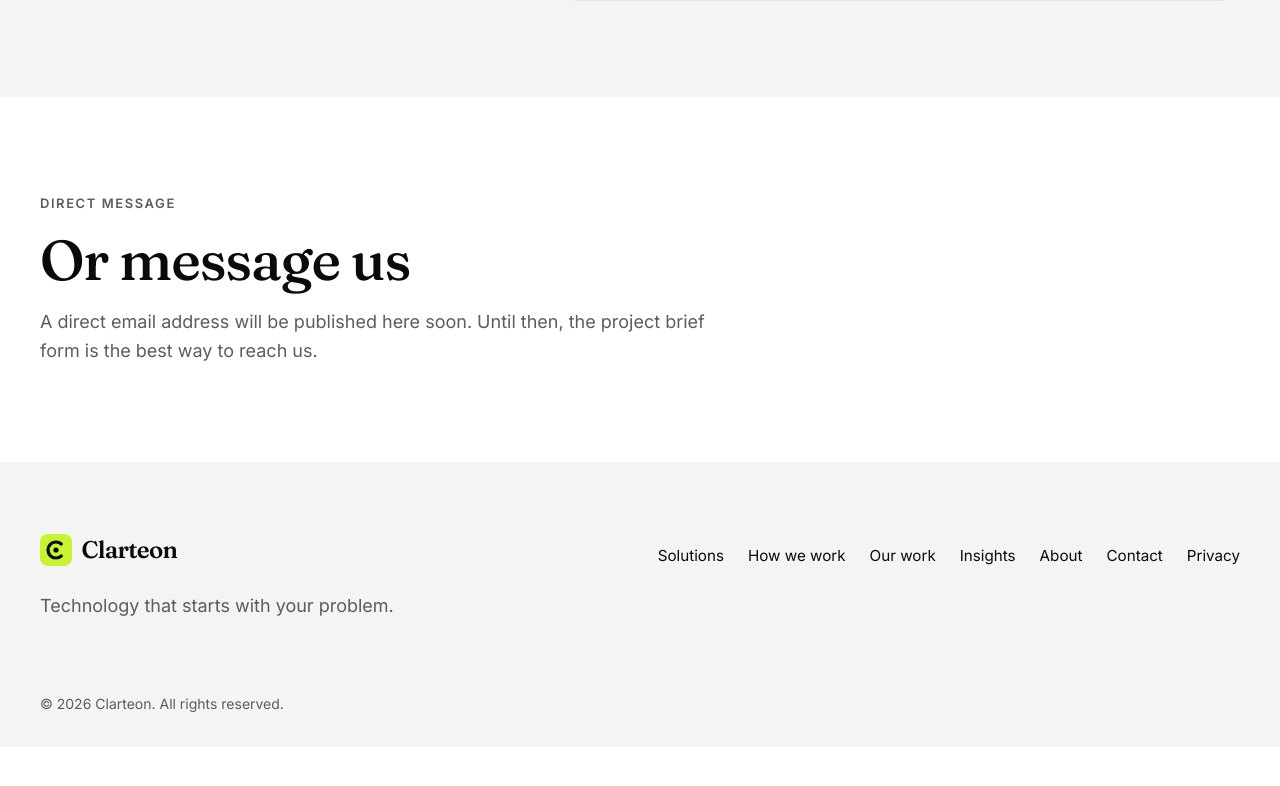
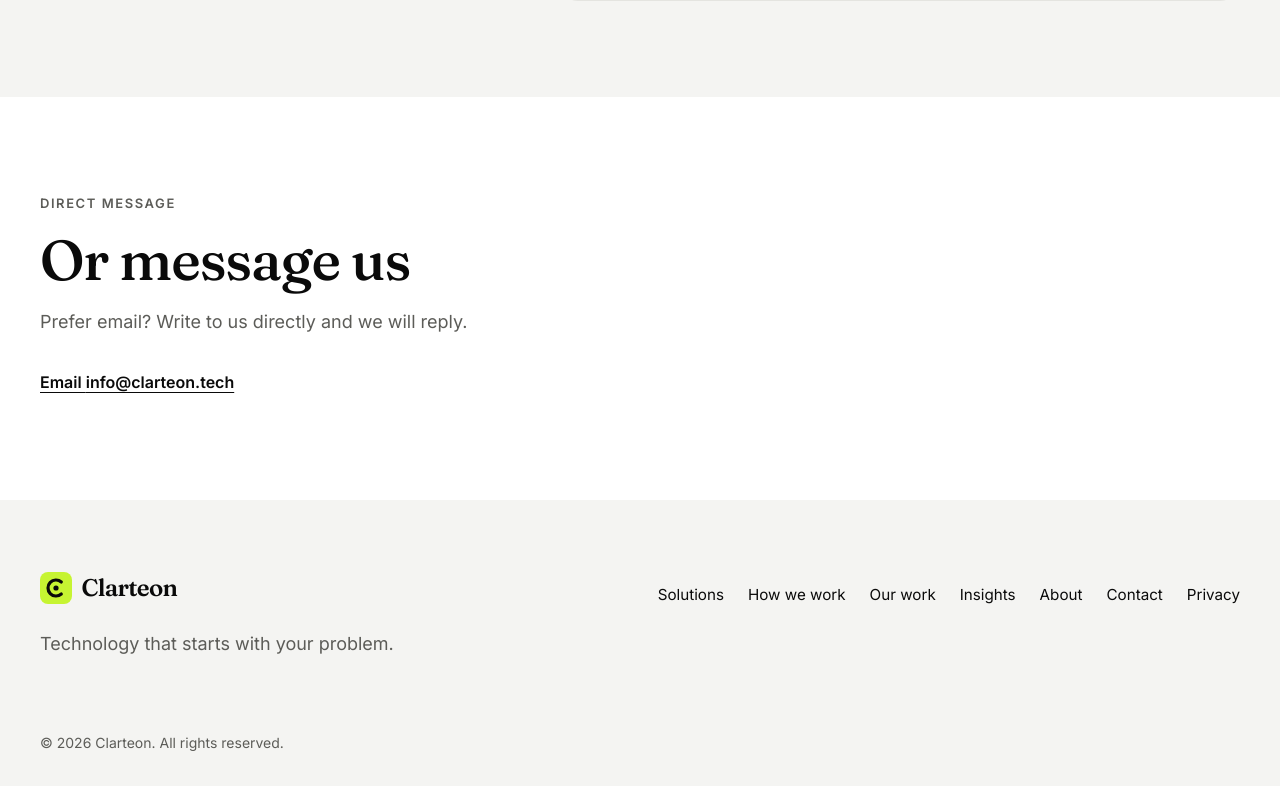
Before and after one commit to Clarteon/Marketing, a Next.js app: page /contact in a window 1280 px wide. Shown: the part 2041-2827 px from the top of the page. Before the commit the page ends 2788 px from the top, so only its background shows below. Built offline with nearby package versions, Linux system fonts and the light colour scheme; no server answers.

Commit message:
feat: publish info@clarteon.tech on the contact page

```diff
--- a/content/pages/contact.md
+++ b/content/pages/contact.md
@@ -28,5 +28,6 @@ brief:
   intro: "Tell us what is slow, what you have tried, and what a good outcome looks like. We will reply by email."
 message:
   title: "Or message us"
-  body: "A direct email address will be published here soon. Until then, the project brief form is the best way to reach us."
+  body: "Prefer email? Write to us directly and we will reply."
+  email: "info@clarteon.tech"
 ---
--- a/src/components/pages/ContactPage.tsx
+++ b/src/components/pages/ContactPage.tsx
@@ -63,6 +63,11 @@ export function ContactPage({
             {data.message.title}
           </h2>
           <p className={styles.sectionIntro}>{data.message.body}</p>
+          <div className={styles.messageAction}>
+            <Button href={`mailto:${data.message.email}`} variant="text">
+              Email {data.message.email}
+            </Button>
+          </div>
         </div>
       </Section>
     </Page>
--- a/src/components/pages/pages.module.css
+++ b/src/components/pages/pages.module.css
@@ -232,6 +232,10 @@
   gap: 1rem;
 }
 
+.messageAction {
+  margin-top: 0.5rem;
+}
+
 .emptyActions {
   display: flex;
   flex-wrap: wrap;
--- a/src/lib/page-schemas.ts
+++ b/src/lib/page-schemas.ts
@@ -109,6 +109,7 @@ export const contactSchema = z.object({
   message: z.object({
     title: z.string().trim().min(1),
     body: z.string().trim().min(1),
+    email: z.email(),
   }),
 });
 
```
Also changed, not shown: 1 other file (tests, documents, lock files or other folders).
